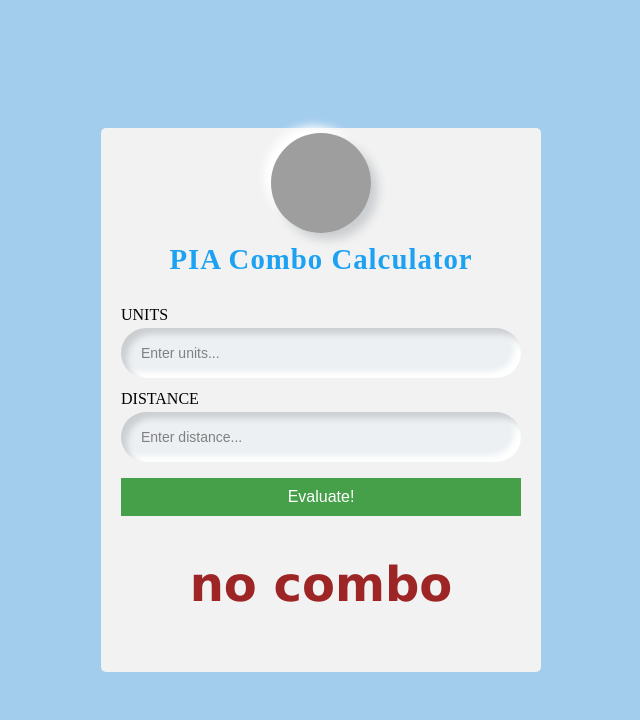
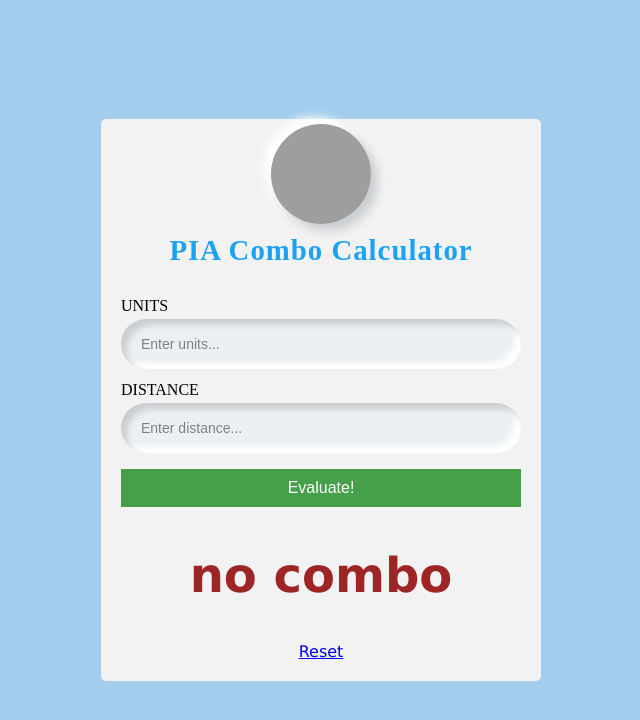
Before and after one commit to meximonster/cmal, a plain HTML site: page static/index.html in a window 1280 px wide. Both pictures are taken after a click on the button "Evaluate!". Shown: the whole page, without its empty margins (319-959 px from the left). Drawn offline with Linux system fonts and the light colour scheme; grey boxes are pictures that could not be loaded.

Commit message:
add reset link

```diff
--- a/static/index.html
+++ b/static/index.html
@@ -84,6 +84,10 @@
       font-family: verdana;
       font-size: 300%;
       }
+      .reset {
+      visibility: hidden;
+      font-family: verdana;
+      }
    </style>
    <body>
       <div class="container">
@@ -98,6 +102,7 @@
          <p></p>
          <button class="btn evaluate" onclick="Evaluate()">Evaluate!</button>
          <h2 id="result"></h2>
+         <div class="reset" id="url"><a href="http://piacombo.eu">Reset</a></div>
       </div>
       <script>
          function Evaluate() {
@@ -122,6 +127,7 @@
                  return "no combo"
              }
              document.getElementById("result").innerHTML = result();
+             document.getElementById("url").style.visibility = "visible";
          }
       </script>
    </body>
```
Lines whose indentation alone changed are shown as unchanged.
